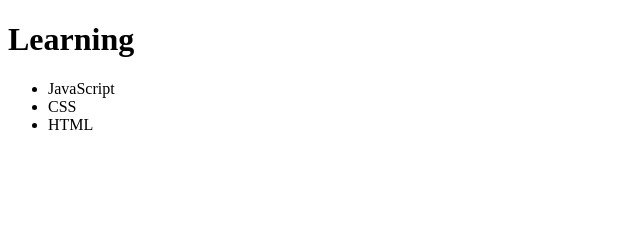
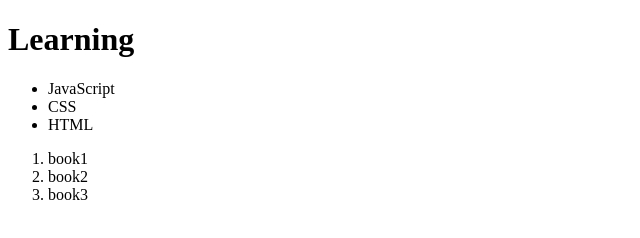
Before and after one commit to Jeena-dev/basicProject, a plain HTML site: page index.html in a window 1280 px wide. Shown: the whole page, without its empty margins (0-640 px from the left). Drawn offline with Linux system fonts and the light colour scheme.

Commit message:
add an ol in the file

```diff
--- a/index.html
+++ b/index.html
@@ -12,5 +12,10 @@
         <li>CSS</li>
         <li>HTML</li>
     </ul>
+    <ol>
+        <li>book1</li>
+        <li>book2</li>
+        <li>book3</li>
+    </ol>
 </body>
 </html>
```
